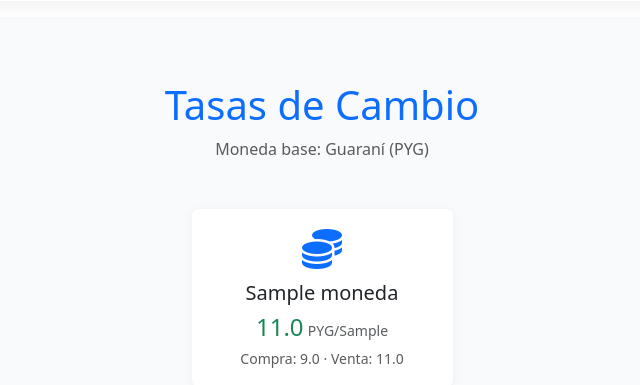
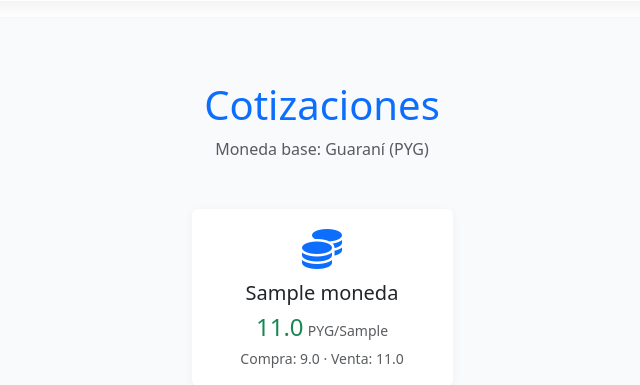
Before and after one commit to ingenieria-software-fpuna/global-exchange, a Django app: page / in a window 1280 px wide. Shown: the part 455-840 px from the top of the page, without its empty margins (318-958 px from the left). Run offline with Django 5.2, Linux system fonts and the light colour scheme; tables that the repository leaves empty hold one stand-in row (values such as "Sample post").

Commit message:
Renombrar "Tasas de Cambio" a "Cotizaciones" en vistas, formularios, modelos y plantillas para mejorar la claridad y consistencia del término en la aplicación.

```diff
--- a/auth/templates/auth/dashboard.html
+++ b/auth/templates/auth/dashboard.html
@@ -112,12 +112,12 @@
             <div class="card h-100 shadow-sm">
                 <div class="card-body">
                     <i class="fas fa-chart-line fa-3x text-primary mb-3"></i>
-                    <h5 class="card-title">Tasas de Cambio</h5>
-                    <p class="card-text">Administra las cotizaciones y tasas de cambio para todas las monedas.</p>
+                    <h5 class="card-title">Cotizaciones</h5>
+                    <p class="card-text">Administra las cotizaciones para todas las monedas.</p>
                 </div>
                 <div class="card-footer bg-light">
                     <a href="{% url 'tasa_cambio:tasacambio_list' %}" class="btn btn-primary w-100">
-                        Ir a Tasas de Cambio
+                        Ir a Cotizaciones
                     </a>
                 </div>
             </div>
--- a/global_exchange/urls.py
+++ b/global_exchange/urls.py
@@ -25,11 +25,11 @@ from django.http import Http404
 import os
 
 def welcome_view(request):
-    """Vista para la pantalla de bienvenida con tasas de cambio"""
+    """Vista para la pantalla de bienvenida con cotizaciones"""
     from monedas.models import Moneda
     from tasa_cambio.models import TasaCambio
 
-    # Obtener monedas activas con sus tasas de cambio activas
+    # Obtener monedas activas con sus cotizaciones activas
     monedas_con_tasas = []
     monedas_activas = Moneda.objects.filter(es_activa=True).order_by('nombre')
 
--- a/tasa_cambio/forms.py
+++ b/tasa_cambio/forms.py
@@ -7,7 +7,7 @@ from monedas.models import Moneda
 
 class TasaCambioForm(forms.ModelForm):
     """
-    Formulario para crear y editar tasas de cambio
+    Formulario para crear y editar cotizaciones
     """
 
     class Meta:
@@ -52,7 +52,7 @@ class TasaCambioForm(forms.ModelForm):
             'precio_base': 'Precio Base',
             'comision_compra': 'Comisión de Compra',
             'comision_venta': 'Comisión de Venta',
-            'fecha_vigencia': 'Fecha de Vigencia',
+            'fecha_vigencia': 'Fecha de Inicio de Vigencia',
             'es_activa': 'Cotización Activa',
         }
         help_texts = {
@@ -142,7 +142,7 @@ class TasaCambioForm(forms.ModelForm):
 
 class TasaCambioSearchForm(forms.Form):
     """
-    Formulario para búsqueda y filtros de tasas de cambio
+    Formulario para búsqueda y filtros de cotizaciones
     """
     q = forms.CharField(
         required=False,
--- a/tasa_cambio/models.py
+++ b/tasa_cambio/models.py
@@ -53,8 +53,8 @@ class TasaCambio(models.Model):
     )
 
     class Meta:
-        verbose_name = "Tasa de Cambio"
-        verbose_name_plural = "Tasas de Cambio"
+        verbose_name = "Cotización"
+        verbose_name_plural = "Cotizaciones"
         ordering = ['-fecha_vigencia', 'moneda__nombre']
         db_table = 'tasa_cambio_tasacambio'
 
--- a/tasa_cambio/templates/tasa_cambio/tasacambio_list.html
+++ b/tasa_cambio/templates/tasa_cambio/tasacambio_list.html
@@ -76,7 +76,7 @@
                 </div>
             </div>
 
-            {% if tasas_cambio %}
+            {% if cotizaciones %}
             <div class="card shadow-sm">
                 <div class="card-body">
                     <div class="table-responsive">
@@ -95,7 +95,7 @@
                                 </tr>
                             </thead>
                             <tbody>
-                                {% for tasacambio in tasas_cambio %}
+                                {% for tasacambio in cotizaciones %}
                                 <tr>
                                     <td>
                                         <div>
--- a/tasa_cambio/views.py
+++ b/tasa_cambio/views.py
@@ -21,10 +21,10 @@ from metodo_pago.models import MetodoPago
 
 
 class TasaCambioListView(LoginRequiredMixin, PermissionRequiredMixin, ListView):
-    """Vista para listar todas las tasas de cambio"""
+    """Vista para listar todas las cotizaciones"""
     model = TasaCambio
     template_name = 'tasa_cambio/tasacambio_list.html'
-    context_object_name = 'tasas_cambio'
+    context_object_name = 'cotizaciones'
     permission_required = 'tasa_cambio.view_tasacambio'
     paginate_by = 20
 
@@ -77,7 +77,7 @@ class TasaCambioListView(LoginRequiredMixin, PermissionRequiredMixin, ListView):
 
 
 class TasaCambioCreateView(LoginRequiredMixin, PermissionRequiredMixin, CreateView):
-    """Vista para crear una nueva tasa de cambio"""
+    """Vista para crear una nueva cotización"""
     model = TasaCambio
     form_class = TasaCambioForm
     template_name = 'tasa_cambio/tasacambio_form.html'
@@ -176,7 +176,7 @@ def tasacambio_detail_api(request, pk):
 @login_required
 @permission_required('tasa_cambio.view_tasacambio', raise_exception=True)
 def dashboard_tasacambio(request):
-    """Vista del dashboard específico para tasas de cambio"""
+    """Vista del dashboard específico para cotizaciones"""
     # Monedas activas para el simulador (todas las activas)
     monedas_activas = Moneda.objects.filter(es_activa=True).order_by('nombre')
     # Clientes asociados al usuario
--- a/templates/welcome.html
+++ b/templates/welcome.html
@@ -71,7 +71,7 @@
 {% if monedas_con_tasas %}
 <section class="py-3">
   <div class="container">
-    <div class="ticker shadow-soft" role="region" aria-label="Tasas de cambio en movimiento">
+    <div class="ticker shadow-soft" role="region" aria-label="Cotizaciones en movimiento">
       <div class="ticker__track">
         <!-- Bloque 1 -->
         {% for item in monedas_con_tasas %}
@@ -105,12 +105,12 @@
 </section>
 {% endif %}
 
-<!-- Tasas de cambio -->
+<!-- Cotizaciones -->
 {% if monedas_con_tasas %}
 <section class="py-5">
     <div class="container">
         <div class="text-center mb-5">
-            <h2 class="h1 text-primary mb-2">Tasas de Cambio</h2>
+            <h2 class="h1 text-primary mb-2">Cotizaciones</h2>
             <p class="text-muted">Moneda base: Guaraní (PYG)</p>
         </div>
 
@@ -155,8 +155,8 @@
         <div class="text-center">
             <div class="alert alert-warning shadow-sm" role="alert">
                 <i class="fas fa-exclamation-triangle me-2"></i>
-                <strong>No hay tasas de cambio disponibles</strong>
-                <p class="mb-0 mt-2">Por favor, contacta con el administrador para configurar las monedas y sus tasas de cambio.</p>
+                <strong>No hay cotizaciones disponibles</strong>
+                <p class="mb-0 mt-2">Por favor, contacta con el administrador para configurar las monedas y sus cotizaciones.</p>
             </div>
         </div>
     </div>
```
Also changed, not shown: tasa_cambio/tests.py (+4 -4 lines).
